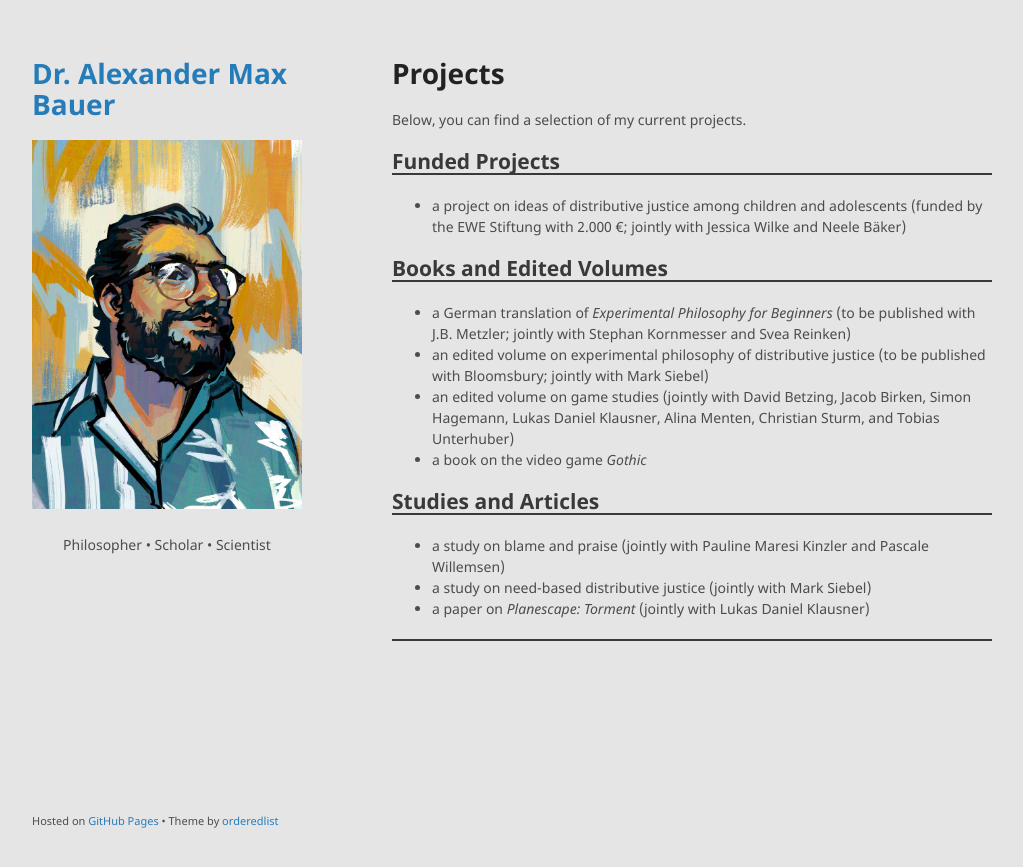
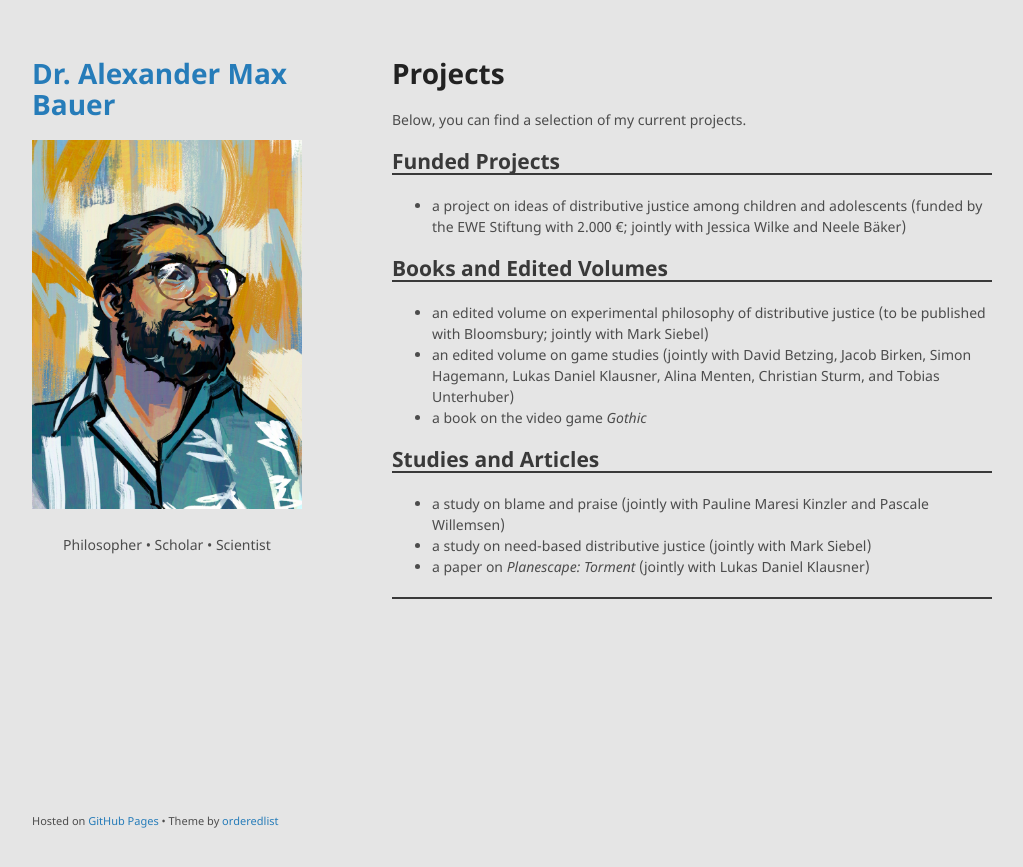
Before and after one commit to alephmembeth/alephmembeth.github.io, a Jekyll site: the page built from projects.md, in a window 1280 px wide. Shown: the top 867 px of the page, without its empty margins (128-1151 px from the left). Built offline with Jekyll 4.4.1, drawn with Linux system fonts in a browser that asks for light colours; our own code applies the rules of GitHub Pages for plain Markdown files.

Commit message:
Update projects.md

```diff
--- a/projects.md
+++ b/projects.md
@@ -12,7 +12,6 @@ Below, you can find a selection of my current projects.
 
 ## Books and Edited Volumes
 
-+ a German translation of _Experimental Philosophy for Beginners_ (to be published with J.B. Metzler; jointly with Stephan Kornmesser and Svea Reinken)
 + an edited volume on experimental philosophy of distributive justice (to be published with Bloomsbury; jointly with Mark Siebel)
 + an edited volume on game studies (jointly with David Betzing, Jacob Birken, Simon Hagemann, Lukas Daniel Klausner, Alina Menten, Christian Sturm, and Tobias Unterhuber)
 + a book on the video game _Gothic_
```
